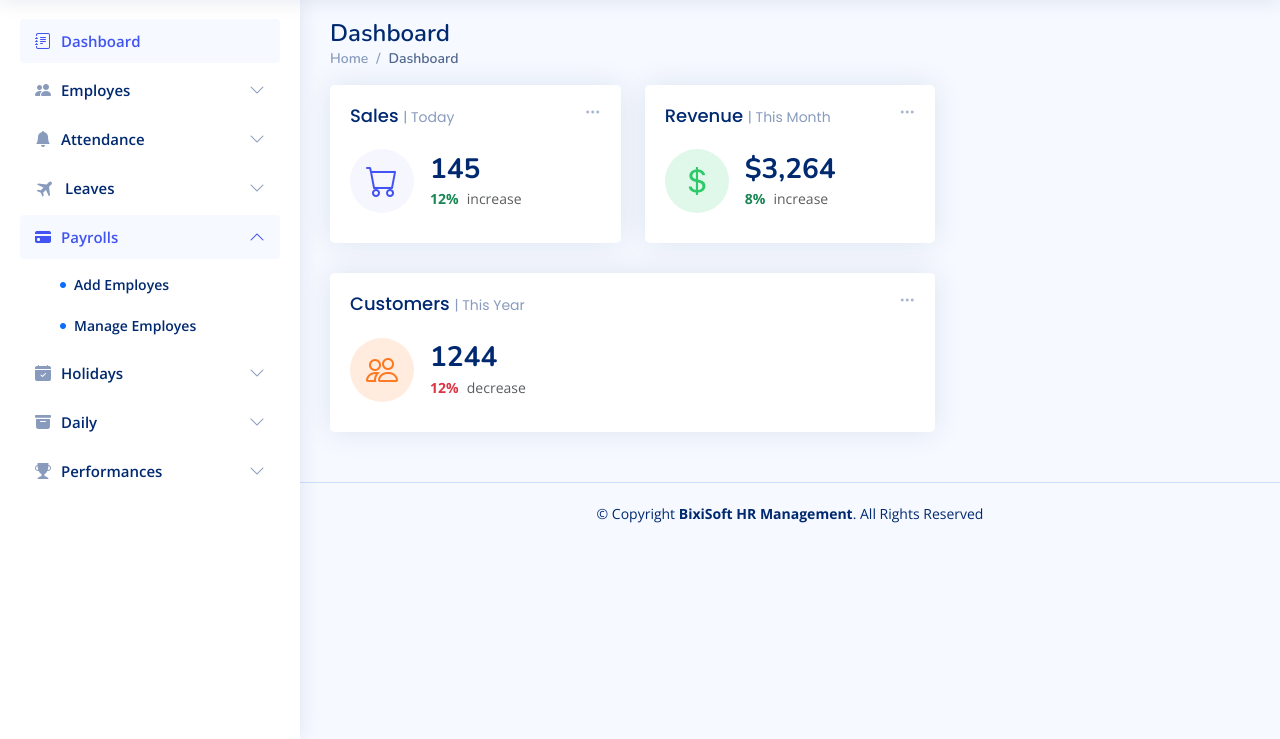
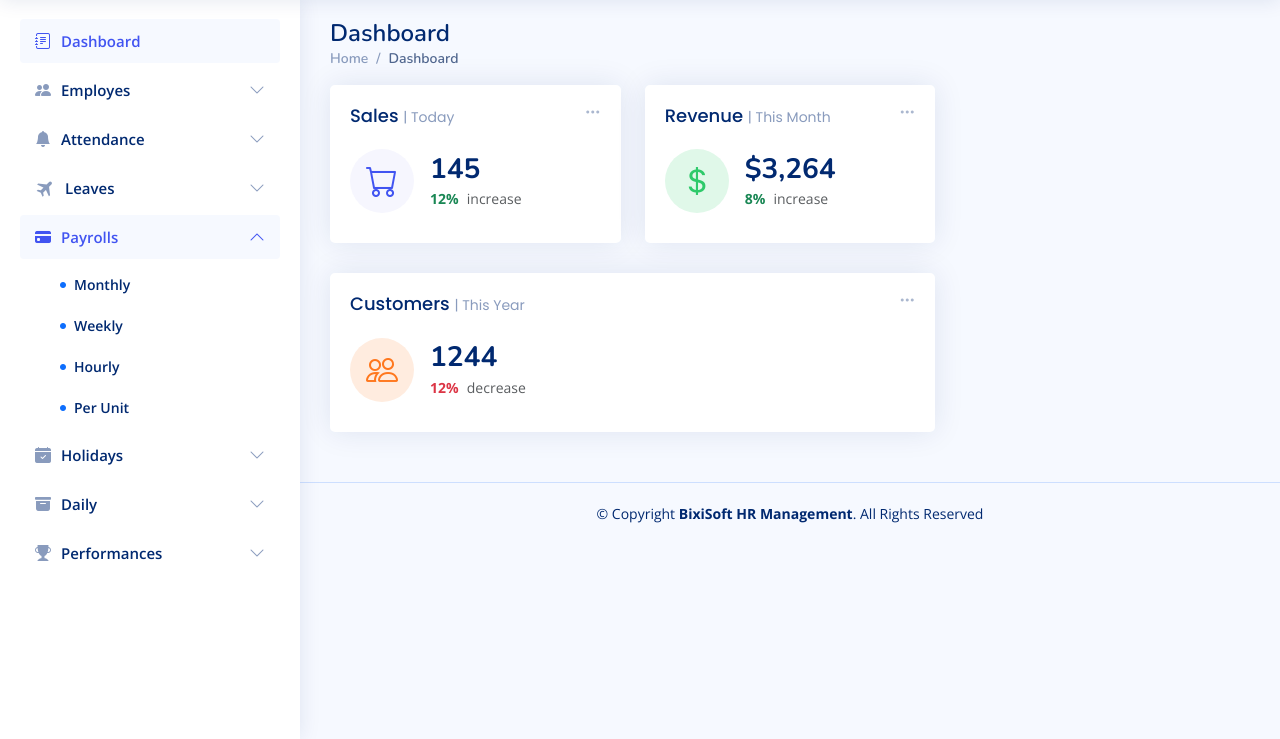
Before and after one commit to alpha121x/Hr-panel, a PHP site: page / in a window 1280 px wide, after a click on "Payrolls". Shown: the part 61-800 px from the top of the page. Run offline with PHP 8.4, Linux system fonts and the light colour scheme; a user stored in the database is signed in; some libraries are stand-ins or nearby versions.

Commit message:
holiday and nev bar changes

```diff
--- a/include/side-nav.php
+++ b/include/side-nav.php
@@ -79,12 +79,21 @@ if (isset($_SESSION['user_type']) && $_SESSION['user_type'] === 'admin') {
         <ul id="payrolls-nav" class="nav-content collapse " data-bs-parent="#sidebar-nav">
           <li>
             <a href="components-alerts.html">
-              <i class="bi bi-circle-fill text-primary"></i><span>Add Employes</span>
+              <i class="bi bi-circle-fill text-primary"></i><span>Monthly</span>
             </a>
           </li>
           <li>
             <a href="components-accordion.html">
-              <i class="bi bi-circle-fill text-primary"></i><span>Manage Employes</span>
+              <i class="bi bi-circle-fill text-primary"></i><span>Weekly</span>
+            </a>
+          </li>
+          <li>
+            <a href="components-accordion.html">
+              <i class="bi bi-circle-fill text-primary"></i><span>Hourly</span>
+            </a>
+          </li> <li>
+            <a href="components-accordion.html">
+              <i class="bi bi-circle-fill text-primary"></i><span>Per Unit</span>
             </a>
           </li>
         </ul>
@@ -97,13 +106,13 @@ if (isset($_SESSION['user_type']) && $_SESSION['user_type'] === 'admin') {
         </a>
         <ul id="holidays-nav" class="nav-content collapse " data-bs-parent="#sidebar-nav">
           <li>
-            <a href="components-alerts.html">
-              <i class="bi bi-circle-fill text-primary"></i><span>Add Employes</span>
+            <a href="add-holiday.php">
+              <i class="bi bi-circle-fill text-primary"></i><span>Add Holiday</span>
             </a>
           </li>
           <li>
             <a href="components-accordion.html">
-              <i class="bi bi-circle-fill text-primary"></i><span>Manage Employes</span>
+              <i class="bi bi-circle-fill text-primary"></i><span>Manage Holiday</span>
             </a>
           </li>
         </ul>
@@ -117,12 +126,12 @@ if (isset($_SESSION['user_type']) && $_SESSION['user_type'] === 'admin') {
         <ul id="daily-nav" class="nav-content collapse " data-bs-parent="#sidebar-nav">
           <li>
             <a href="components-alerts.html">
-              <i class="bi bi-circle-fill text-primary"></i><span>Add Employes</span>
+              <i class="bi bi-circle-fill text-primary"></i><span>Notice</span>
             </a>
           </li>
           <li>
             <a href="components-accordion.html">
-              <i class="bi bi-circle-fill text-primary"></i><span>Manage Employes</span>
+              <i class="bi bi-circle-fill text-primary"></i><span>Quote</span>
             </a>
           </li>
         </ul>
@@ -136,12 +145,12 @@ if (isset($_SESSION['user_type']) && $_SESSION['user_type'] === 'admin') {
         <ul id="performances-nav" class="nav-content collapse " data-bs-parent="#sidebar-nav">
           <li>
             <a href="components-alerts.html">
-              <i class="bi bi-circle-fill text-primary"></i><span>Add Employes</span>
+              <i class="bi bi-circle-fill text-primary"></i><span>Monthly Performance</span>
             </a>
           </li>
           <li>
             <a href="components-accordion.html">
-              <i class="bi bi-circle-fill text-primary"></i><span>Manage Employes</span>
+              <i class="bi bi-circle-fill text-primary"></i><span>Performance Report</span>
             </a>
           </li>
         </ul>
```
Also changed, not shown: add-holiday.php (added, +67 -0 lines).
